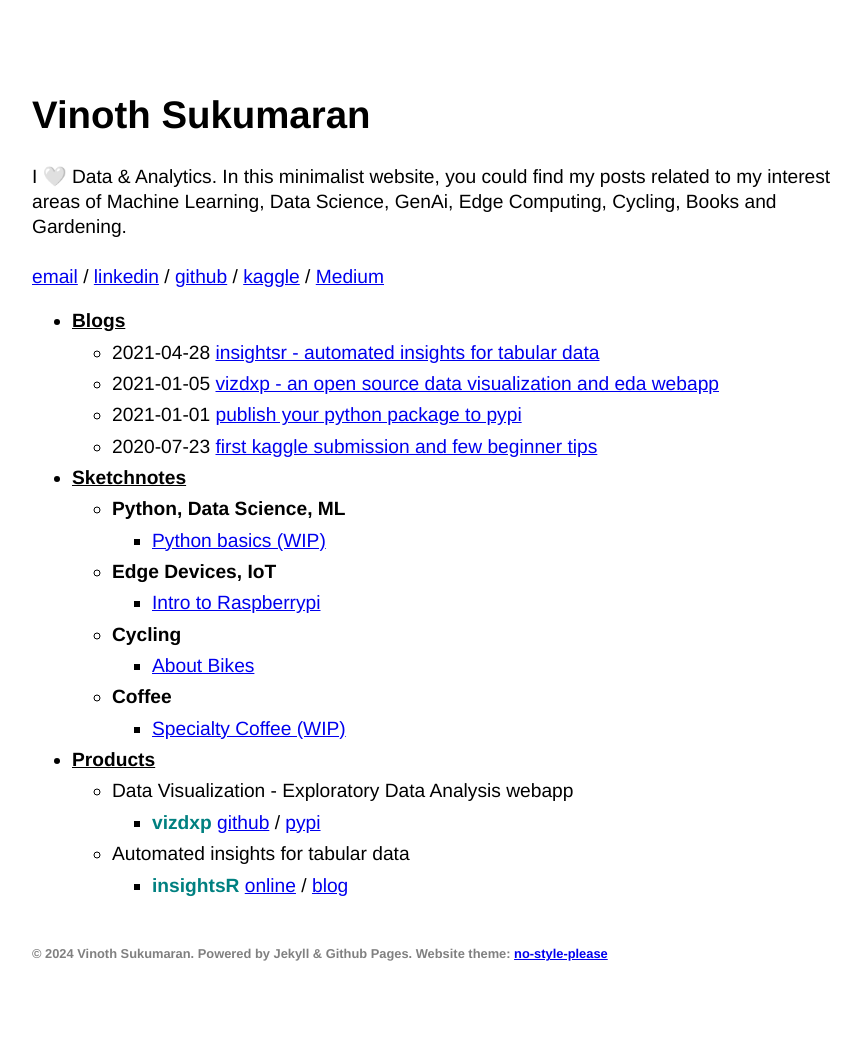
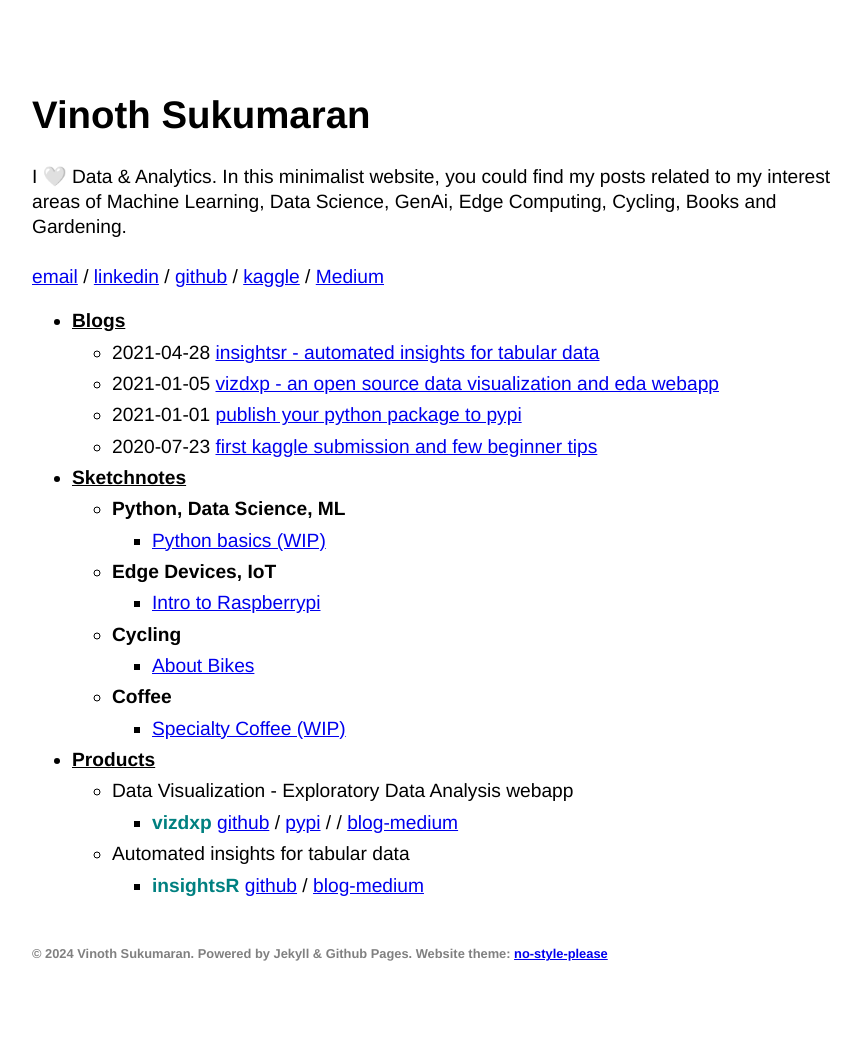
Before and after one commit to Vinothsuku/vinothsuku.github.io, a Jekyll site: the page built from index.md, in a window 1280 px wide. Shown: the whole page, without its empty margins (208-1069 px from the left). Built offline with Jekyll 4.4.1, drawn with Linux system fonts in a browser that asks for light colours.

Commit message:
Update menu.yml

```diff
--- a/_data/menu.yml
+++ b/_data/menu.yml
@@ -29,7 +29,7 @@ entries:
     entries:
       - title: Data Visualization - Exploratory Data Analysis webapp
         entries:
-          - title: <b style="color:teal">vizdxp </b><a href='https://github.com/Vinothsuku/vizdxp'>github</a> / <a href='https://pypi.org/project/vizdxp/'>pypi</a>
+          - title: <b style="color:teal">vizdxp </b><a href='https://github.com/Vinothsuku/vizdxp'>github</a> / <a href='https://pypi.org/project/vizdxp/'>pypi</a> / / <a href='https://medium.com/analytics-vidhya/introducing-vizdxp-for-quick-exploratory-data-analysis-and-visualizations-89128326e8ac'>blog-medium</a>
       - title: Automated insights for tabular data
         entries:
-          - title: <b style="color:teal">insightsR </b><a href='https://insightsr.herokuapp.com/'>online</a> / <a href='https://vinothsuku.space/insightsr-automated-insights.html/'>blog</a>
+          - title: <b style="color:teal">insightsR </b><a href='https://github.com/Vinothsuku/insightsR'>github</a> / <a href='https://medium.com/analytics-vidhya/insightsr-automated-insights-for-tabular-data-8328a67de3ed'>blog-medium</a>
```
